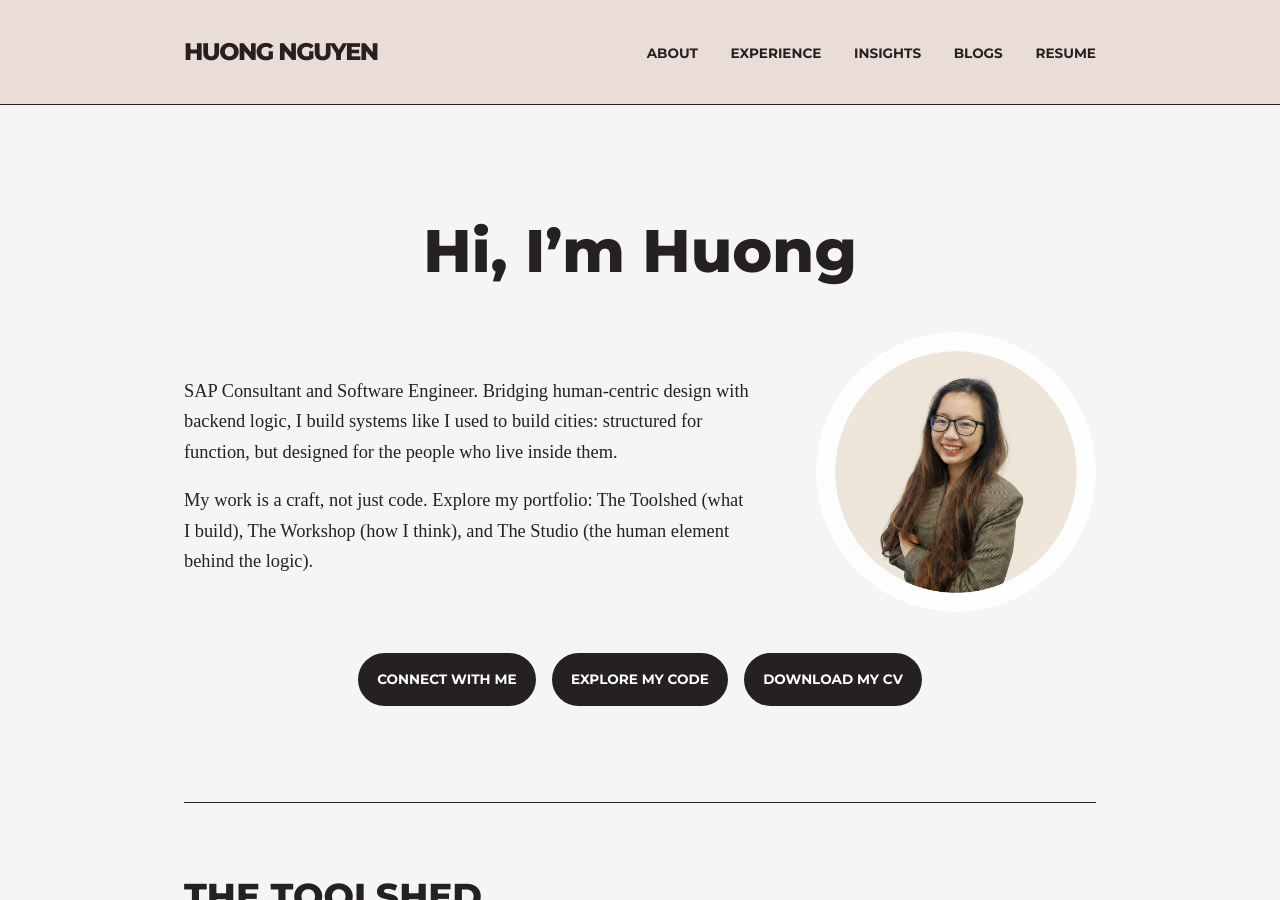
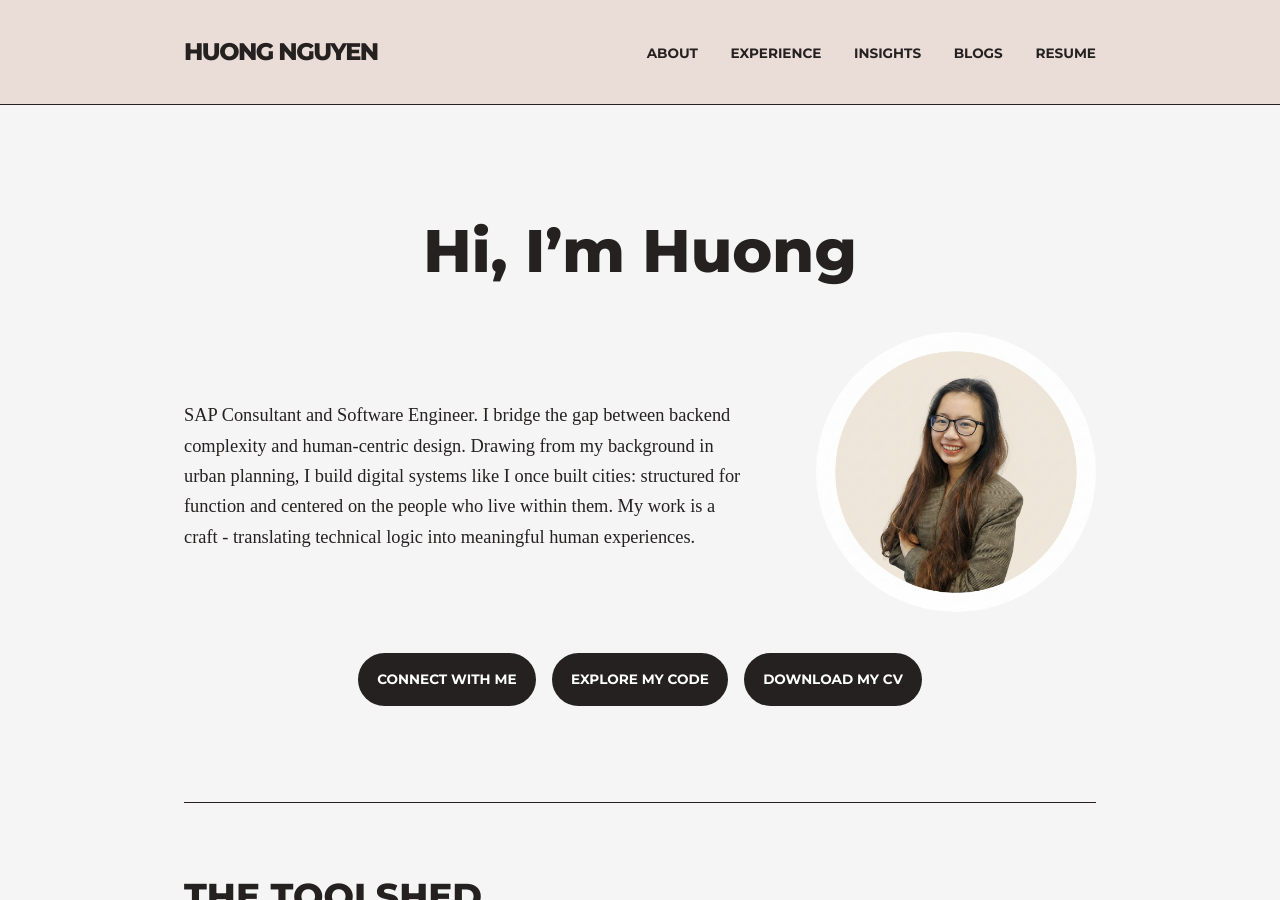
Before and after one commit to huongntn/portfolio-website, a Jekyll site: the page built from index.html, in a window 1280 px wide and 900 px high. Built offline with Jekyll 4.4.1, drawn with Linux system fonts in a browser that asks for light colours; some web fonts are replaced.

Commit message:
Update index.html

```diff
--- a/index.html
+++ b/index.html
@@ -7,8 +7,7 @@ title: Home
   <h1 class="hero-title">Hi, I’m Huong</h1>
   <div class="hero-wrapper">
     <div class="hero-text">
-      <p>SAP Consultant and Software Engineer. Bridging human-centric design with backend logic, I build systems like I used to build cities: structured for function, but designed for the people who live inside them.</p>
-      <p>My work is a craft, not just code. Explore my portfolio: The Toolshed (what I build), The Workshop (how I think), and The Studio (the human element behind the logic).</p>
+      <p>SAP Consultant and Software Engineer. I bridge the gap between backend complexity and human-centric design. Drawing from my background in urban planning, I build digital systems like I once built cities: structured for function and centered on the people who live within them. My work is a craft - translating technical logic into meaningful human experiences.</p>
     </div>
     <div class="hero-profile">
       <img src="{{ '/assets/photos/profile_photo.png' | relative_url }}" alt="Huong Nguyen" style="width:280px;height:280px;border-radius:50%;object-fit:cover;">
```
